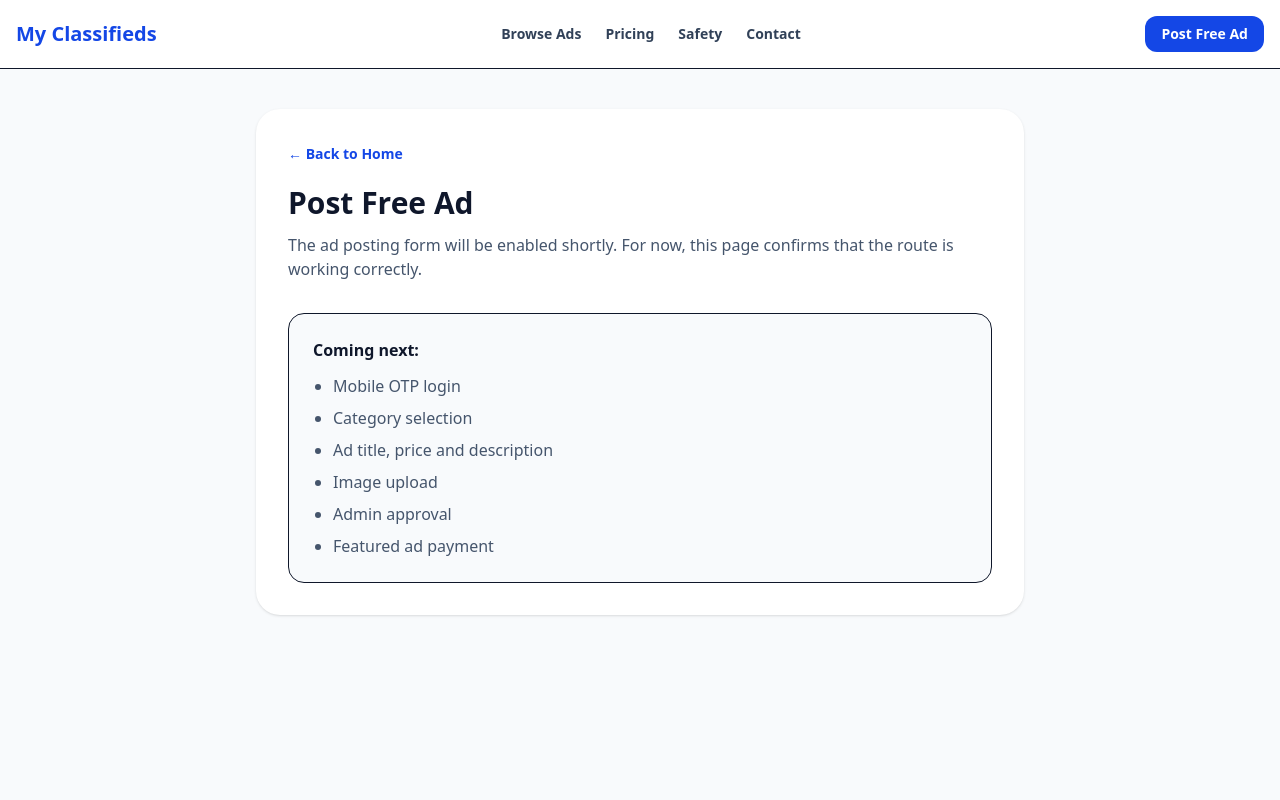
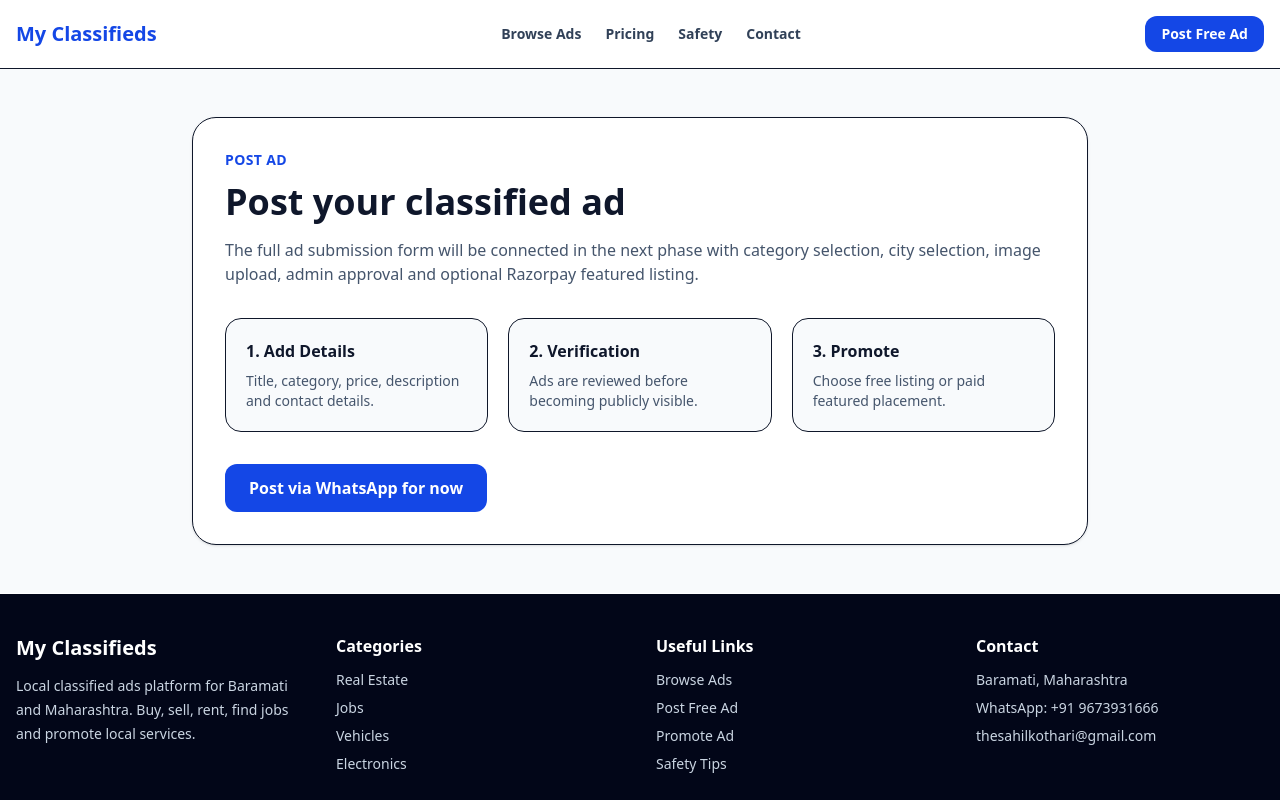
Before and after one commit to thesahilkothari/baramati-classifieds, a Next.js app: page /post-ad in a window 1280 px wide. Shown: the top 800 px of the page. Built offline with nearby package versions, Linux system fonts and the light colour scheme.

Commit message:
Revamp Post Ad page layout and content

```diff
--- a/app/post-ad/page.jsx
+++ b/app/post-ad/page.jsx
@@ -1,6 +1,3 @@
-import Link from "next/link";
-import FeaturedAdPaymentButton from "../components/FeaturedAdPaymentButton";
-
 export const metadata = {
   title: "Post Free Ad | My Classifieds",
   description: "Post a free classified ad in Baramati and Maharashtra."
@@ -8,35 +5,51 @@ export const metadata = {
 
 export default function PostAdPage() {
   return (
-    <main className="min-h-screen bg-slate-50 px-4 py-10">
-      <section className="mx-auto max-w-3xl rounded-3xl bg-white p-8 shadow-sm">
-        <Link href="/" className="text-sm font-semibold text-blue-700">
-          ← Back to Home
-        </Link>
+    <main className="bg-slate-50 px-4 py-12">
+      <section className="mx-auto max-w-4xl rounded-3xl border bg-white p-8 shadow-sm">
+        <p className="text-sm font-bold uppercase tracking-wide text-blue-700">
+          Post Ad
+        </p>
 
-        <h1 className="mt-5 text-3xl font-bold text-slate-900">
-          Post Free Ad
+        <h1 className="mt-3 text-4xl font-extrabold text-slate-900">
+          Post your classified ad
         </h1>
 
-        <p className="mt-3 text-slate-600">
-          The ad posting form will be enabled shortly. For now, this page
-          confirms that the route is working correctly.
+        <p className="mt-4 text-slate-600">
+          The full ad submission form will be connected in the next phase with
+          category selection, city selection, image upload, admin approval and
+          optional Razorpay featured listing.
         </p>
 
-        <div className="mt-8 rounded-2xl border bg-slate-50 p-6">
-          <p className="font-semibold text-slate-900">
-            Coming next:
-          </p>
+        <div className="mt-8 grid gap-5 md:grid-cols-3">
+          <div className="rounded-2xl border bg-slate-50 p-5">
+            <h2 className="font-bold text-slate-900">1. Add Details</h2>
+            <p className="mt-2 text-sm text-slate-600">
+              Title, category, price, description and contact details.
+            </p>
+          </div>
 
-          <ul className="mt-3 list-disc space-y-2 pl-5 text-slate-600">
-            <li>Mobile OTP login</li>
-            <li>Category selection</li>
-            <li>Ad title, price and description</li>
-            <li>Image upload</li>
-            <li>Admin approval</li>
-            <li>Featured ad payment</li>
-          </ul>
+          <div className="rounded-2xl border bg-slate-50 p-5">
+            <h2 className="font-bold text-slate-900">2. Verification</h2>
+            <p className="mt-2 text-sm text-slate-600">
+              Ads are reviewed before becoming publicly visible.
+            </p>
+          </div>
+
+          <div className="rounded-2xl border bg-slate-50 p-5">
+            <h2 className="font-bold text-slate-900">3. Promote</h2>
+            <p className="mt-2 text-sm text-slate-600">
+              Choose free listing or paid featured placement.
+            </p>
+          </div>
         </div>
+
+        <a
+          href="https://wa.me/919673931666?text=I%20want%20to%20post%20an%20ad%20on%20My%20Classifieds"
+          className="mt-8 inline-flex rounded-xl bg-blue-700 px-6 py-3 font-bold text-white hover:bg-blue-800"
+        >
+          Post via WhatsApp for now
+        </a>
       </section>
     </main>
   );
```
